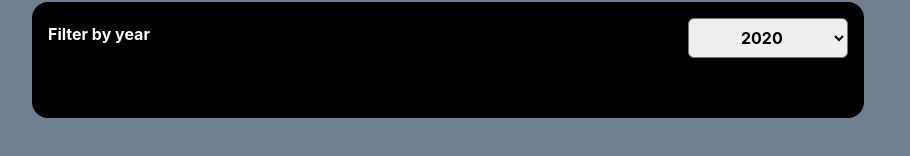
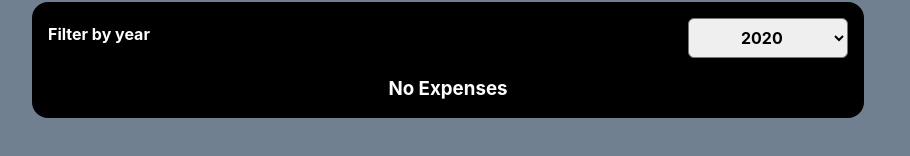
Before and after one commit to PrabeshPP/ReactJS_Learn, a React (Create React App) app: page / in a window 1280 px wide. Shown: the part 222-378 px from the top of the page, without its empty margins (192-1102 px from the left). Built offline with nearby package versions, Linux system fonts and the light colour scheme.

Commit message:
Styling app.js

```diff
--- a/src/App.css
+++ b/src/App.css
@@ -21,6 +21,7 @@
 
 }
 
-.App-main1 h1{
+.App-main1 h3{
+  text-align: center;
   color: white;
 }
```
